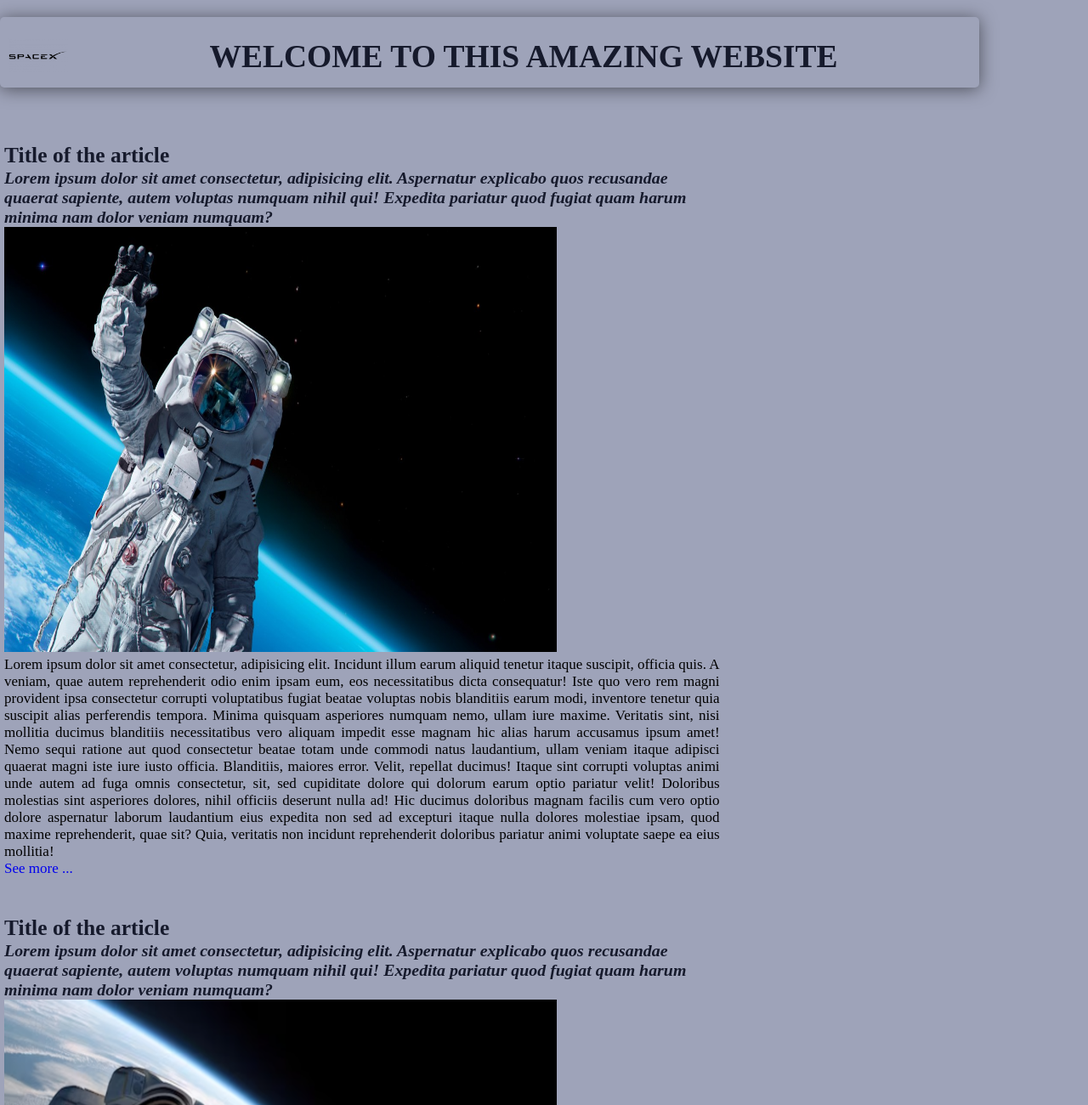
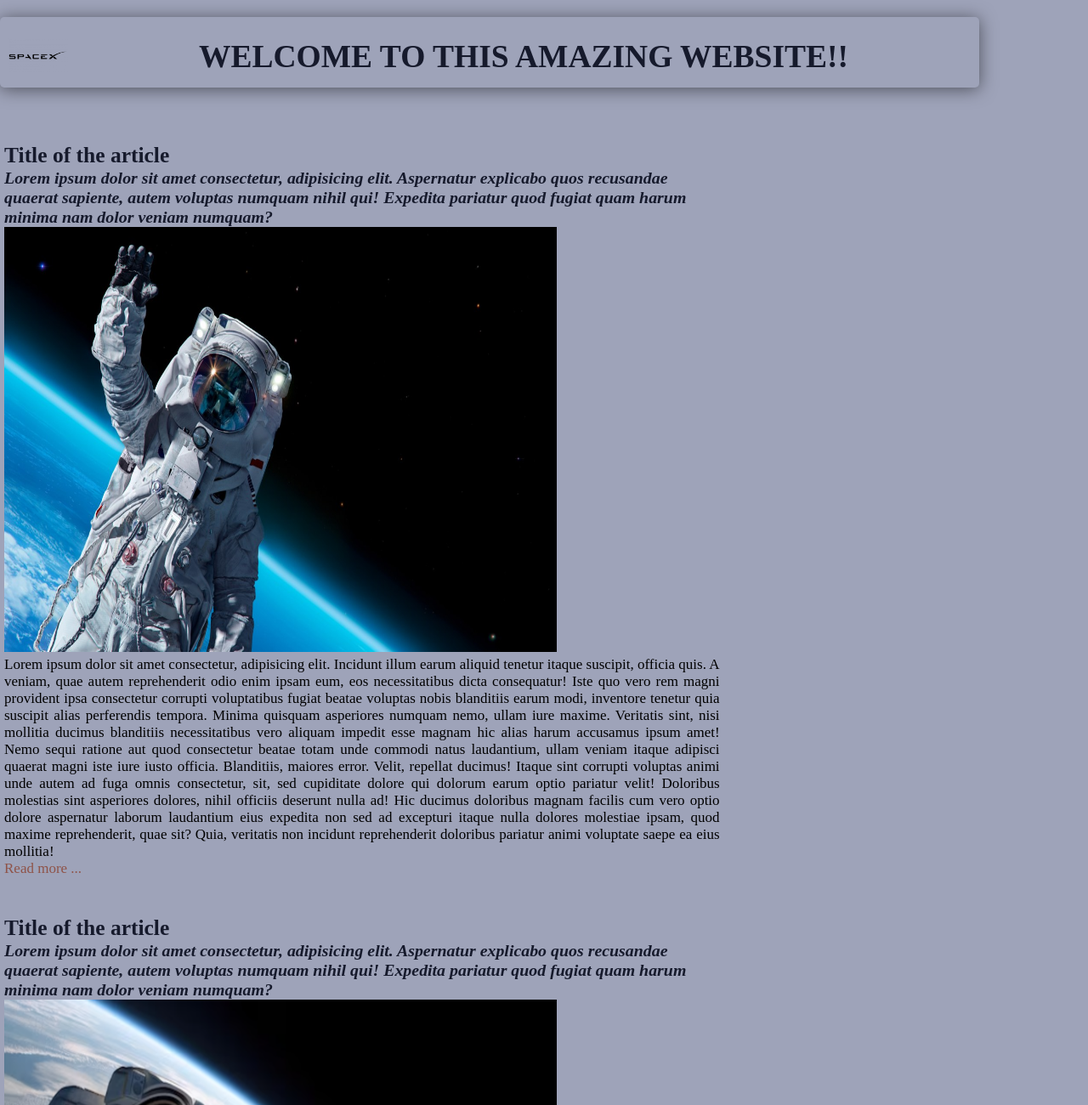
Before and after one commit to indatech/Simple-webpage, a plain HTML site: page index.html in a window 1280 px wide. Shown: the top 1300 px of the page at 85% size. Drawn offline with Linux system fonts and the light colour scheme.

Commit message:
Se corrige texto y color en el enlace.

```diff
--- a/css/style.css
+++ b/css/style.css
@@ -72,9 +72,10 @@ body{
 
 #article a {
    text-decoration: none;
+   color: rgb(143, 83, 72);
 }
 
 #article a:hover {
-   background-color: rgb(85, 77, 102);
-   border-color: rgb(46, 5, 139) 1px solid;
+   background-color:rgb(86, 90, 110);
+   border-color: rgb(206, 75, 14) 1px solid;
 }
--- a/index.html
+++ b/index.html
@@ -13,7 +13,7 @@
          <div class="imageL">
             <img src="./img/space-x-logo-500x281.ico" alt="">
          </div>
-          <h2>WELCOME TO THIS AMAZING WEBSITE</h2>
+          <h2>WELCOME TO THIS AMAZING WEBSITE!!</h2>
       </div>
 
 
@@ -26,7 +26,7 @@
               <p>
                   Lorem ipsum dolor sit amet consectetur, adipisicing elit. Incidunt illum earum aliquid tenetur itaque suscipit, officia quis. A veniam, quae autem reprehenderit odio enim ipsam eum, eos necessitatibus dicta consequatur! Iste quo vero rem magni provident ipsa consectetur corrupti voluptatibus fugiat beatae voluptas nobis blanditiis earum modi, inventore tenetur quia suscipit alias perferendis tempora. Minima quisquam asperiores numquam nemo, ullam iure maxime. Veritatis sint, nisi mollitia ducimus blanditiis necessitatibus vero aliquam impedit esse magnam hic alias harum accusamus ipsum amet! Nemo sequi ratione aut quod consectetur beatae totam unde commodi natus laudantium, ullam veniam itaque adipisci quaerat magni iste iure iusto officia. Blanditiis, maiores error. Velit, repellat ducimus! Itaque sint corrupti voluptas animi unde autem ad fuga omnis consectetur, sit, sed cupiditate dolore qui dolorum earum optio pariatur velit! Doloribus molestias sint asperiores dolores, nihil officiis deserunt nulla ad! Hic ducimus doloribus magnam facilis cum vero optio dolore aspernatur laborum laudantium eius expedita non sed ad excepturi itaque nulla dolores molestiae ipsam, quod maxime reprehenderit, quae sit? Quia, veritatis non incidunt reprehenderit doloribus pariatur animi voluptate saepe ea eius mollitia!
               </p>
-              <a href="#">See more ...</a>
+              <a href="#">Read more ...</a>
           </article>
 
           <article id="article">
@@ -36,7 +36,7 @@
             <p>
                 Lorem ipsum dolor sit amet consectetur, adipisicing elit. Incidunt illum earum aliquid tenetur itaque suscipit, officia quis. A veniam, quae autem reprehenderit odio enim ipsam eum, eos necessitatibus dicta consequatur! Iste quo vero rem magni provident ipsa consectetur corrupti voluptatibus fugiat beatae voluptas nobis blanditiis earum modi, inventore tenetur quia suscipit alias perferendis tempora. Minima quisquam asperiores numquam nemo, ullam iure maxime. Veritatis sint, nisi mollitia ducimus blanditiis necessitatibus vero aliquam impedit esse magnam hic alias harum accusamus ipsum amet! Nemo sequi ratione aut quod consectetur beatae totam unde commodi natus laudantium, ullam veniam itaque adipisci quaerat magni iste iure iusto officia. Blanditiis, maiores error. Velit, repellat ducimus! Itaque sint corrupti voluptas animi unde autem ad fuga omnis consectetur, sit, sed cupiditate dolore qui dolorum earum optio pariatur velit! Doloribus molestias sint asperiores dolores, nihil officiis deserunt nulla ad! Hic ducimus doloribus magnam facilis cum vero optio dolore aspernatur laborum laudantium eius expedita non sed ad excepturi itaque nulla dolores molestiae ipsam, quod maxime reprehenderit, quae sit? Quia, veritatis non incidunt reprehenderit doloribus pariatur animi voluptate saepe ea eius mollitia!
             </p>
-            <a href="#">See more ...</a>
+            <a href="#">Read more ...</a>
           </article>
 
           <article id="article">
@@ -46,7 +46,7 @@
             <p>
                 Lorem ipsum dolor sit amet consectetur, adipisicing elit. Incidunt illum earum aliquid tenetur itaque suscipit, officia quis. A veniam, quae autem reprehenderit odio enim ipsam eum, eos necessitatibus dicta consequatur! Iste quo vero rem magni provident ipsa consectetur corrupti voluptatibus fugiat beatae voluptas nobis blanditiis earum modi, inventore tenetur quia suscipit alias perferendis tempora. Minima quisquam asperiores numquam nemo, ullam iure maxime. Veritatis sint, nisi mollitia ducimus blanditiis necessitatibus vero aliquam impedit esse magnam hic alias harum accusamus ipsum amet! Nemo sequi ratione aut quod consectetur beatae totam unde commodi natus laudantium, ullam veniam itaque adipisci quaerat magni iste iure iusto officia. Blanditiis, maiores error. Velit, repellat ducimus! Itaque sint corrupti voluptas animi unde autem ad fuga omnis consectetur, sit, sed cupiditate dolore qui dolorum earum optio pariatur velit! Doloribus molestias sint asperiores dolores, nihil officiis deserunt nulla ad! Hic ducimus doloribus magnam facilis cum vero optio dolore aspernatur laborum laudantium eius expedita non sed ad excepturi itaque nulla dolores molestiae ipsam, quod maxime reprehenderit, quae sit? Quia, veritatis non incidunt reprehenderit doloribus pariatur animi voluptate saepe ea eius mollitia!
             </p>
-            <a href="#">See more ...</a>
+            <a href="#">Read more ...</a>
           </article>
 
       </section>
```
